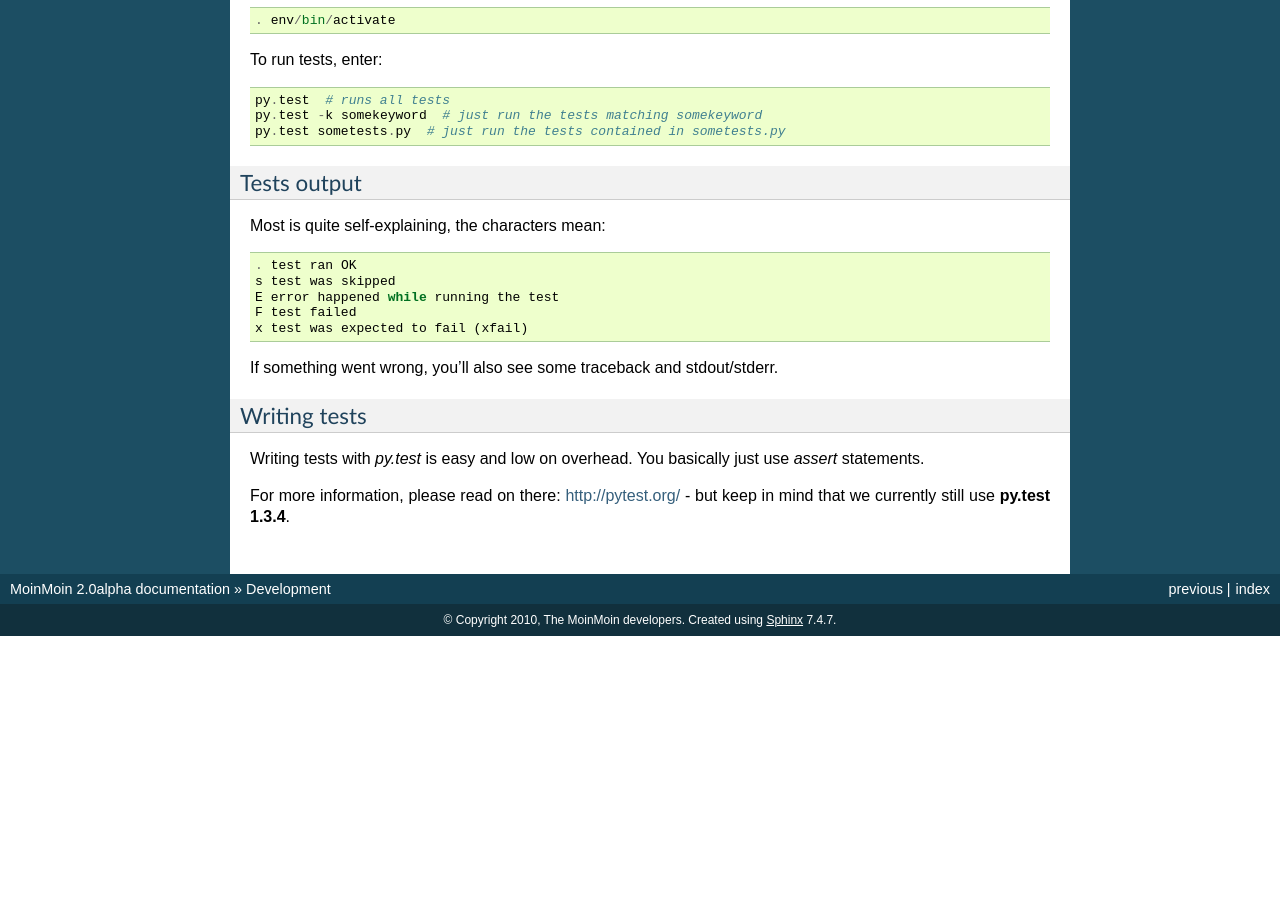
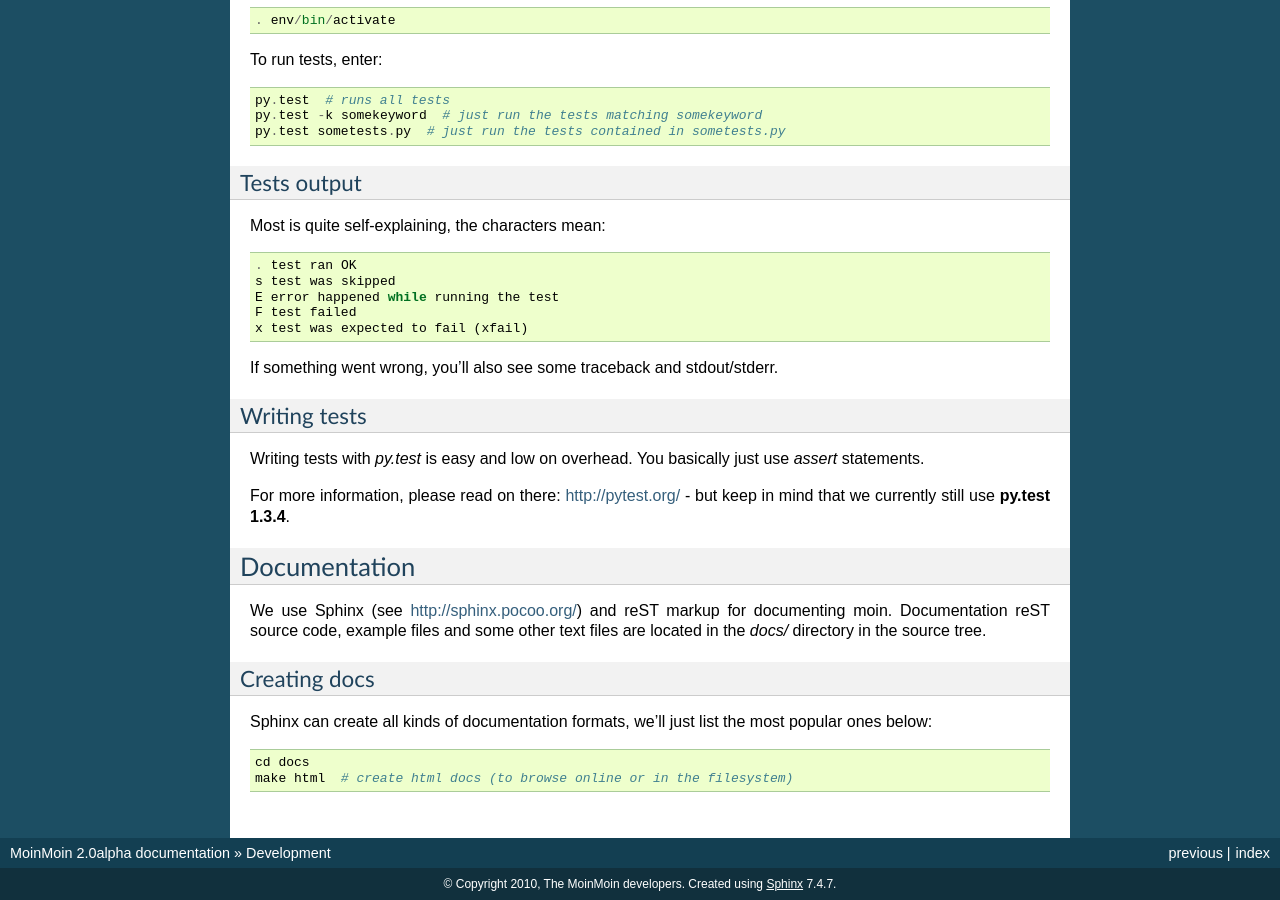
Before and after one commit to mirror/moin-2.0, a Sphinx documentation site: the page built from docs/devel/development.rst, in a window 1280 px wide and 900 px high, scrolled down 3224 px. Built offline with Sphinx 7.4.7, drawn with Linux system fonts in a browser that asks for light colours; pages that are not in the unit, such as notebooks, are missing from menus; before the commit the page ends 3860 px from its top, so only the background shows below that; some of the changed text lies outside the part shown.

Commit message:
add some short docs about documentation

```diff
--- a/docs/devel/development.rst
+++ b/docs/devel/development.rst
@@ -208,3 +208,17 @@ use `assert` statements.
 
 For more information, please read on there: http://pytest.org/ - but keep in
 mind that we currently still use **py.test 1.3.4**.
+
+Documentation
+=============
+We use Sphinx (see http://sphinx.pocoo.org/) and reST markup for documenting
+moin. Documentation reST source code, example files and some other text files
+are located in the `docs/` directory in the source tree.
+
+Creating docs
+-------------
+Sphinx can create all kinds of documentation formats, we'll just list the most
+popular ones below::
+
+    cd docs
+    make html  # create html docs (to browse online or in the filesystem)
```
